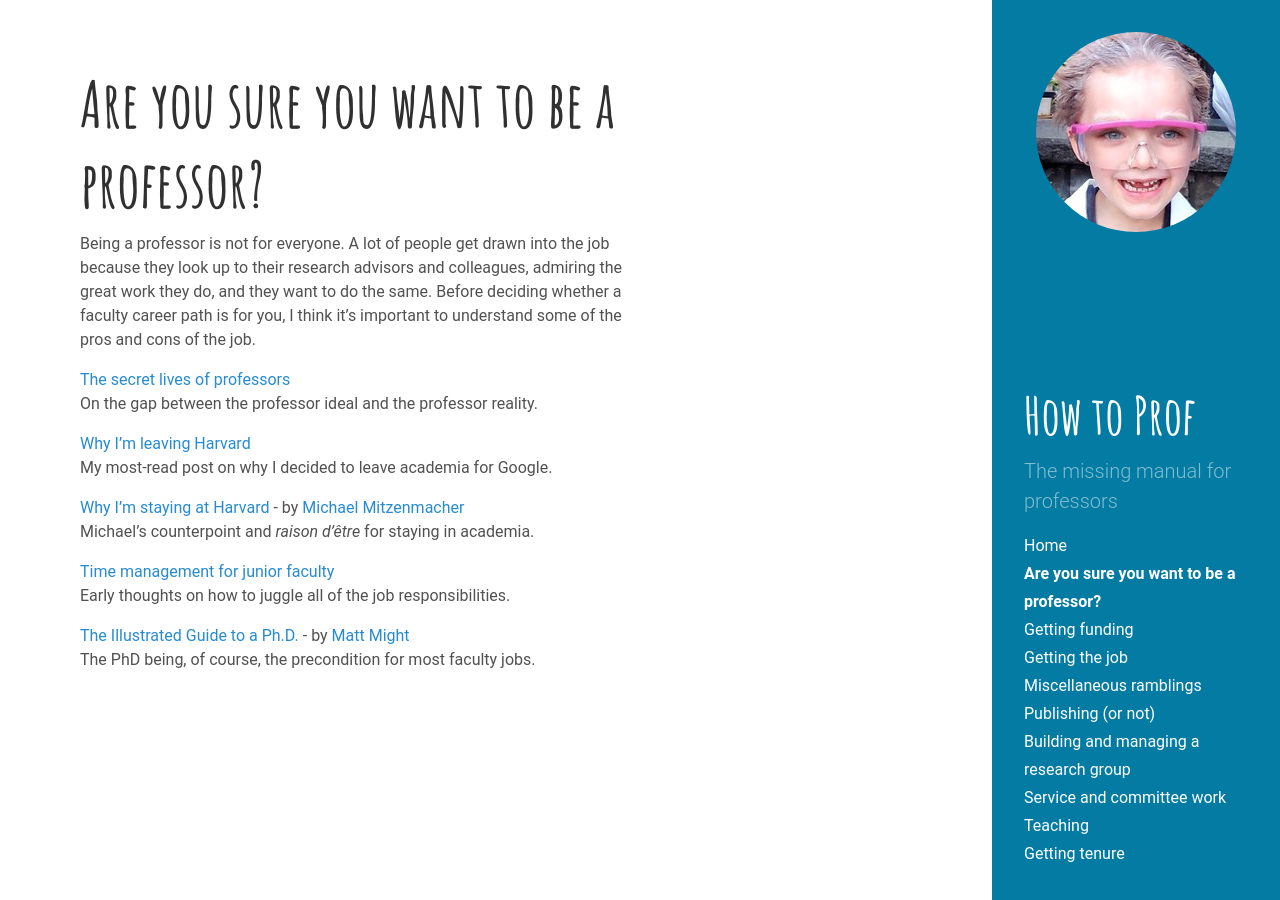
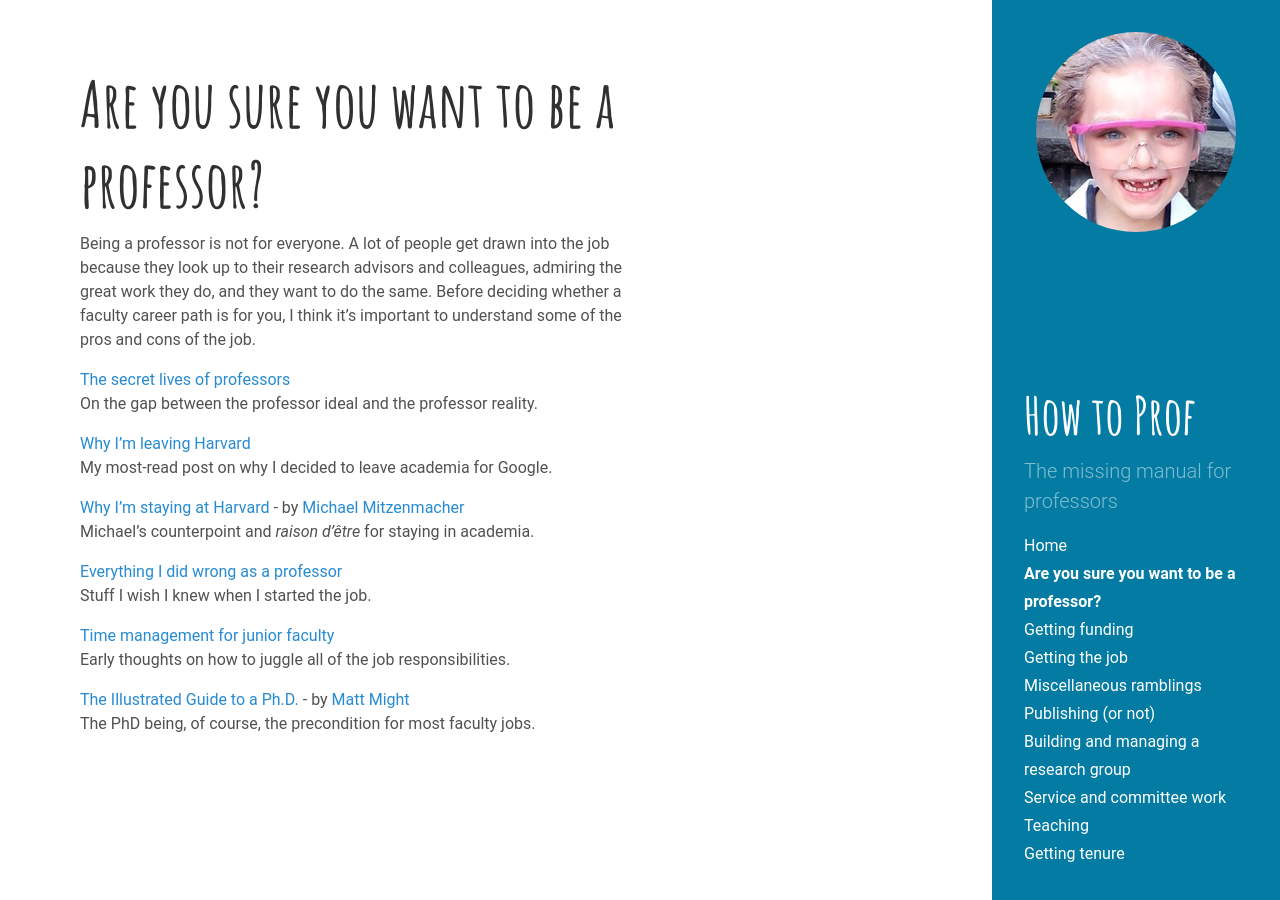
Before and after one commit to mdwelsh/howtoprof, a Jekyll site: the page built from beaprof.md, in a window 1280 px wide. Built offline with Jekyll 4.4.1, drawn with Linux system fonts in a browser that asks for light colours.

Commit message:
Update beaprof.md

```diff
--- a/beaprof.md
+++ b/beaprof.md
@@ -16,6 +16,9 @@ faculty career path is for you, I think it's important to understand some of the
 [Why I'm staying at Harvard](http://matt-welsh.blogspot.com/2010/11/guest-post-why-im-staying-at-harvard-by.html) - by [Michael Mitzenmacher](http://www.eecs.harvard.edu/~michaelm/)
     Michael's counterpoint and *raison d'être* for staying in academia.
 
+[Everything I did wrong as a professor](http://matt-welsh.blogspot.com/2016/03/everything-i-did-wrong-as-professor.html)
+    Stuff I wish I knew when I started the job.
+
 [Time management for junior faculty](http://matt-welsh.blogspot.com/2009/02/time-management-for-junior-faculty.html)
     Early thoughts on how to juggle all of the job responsibilities.
 
```
